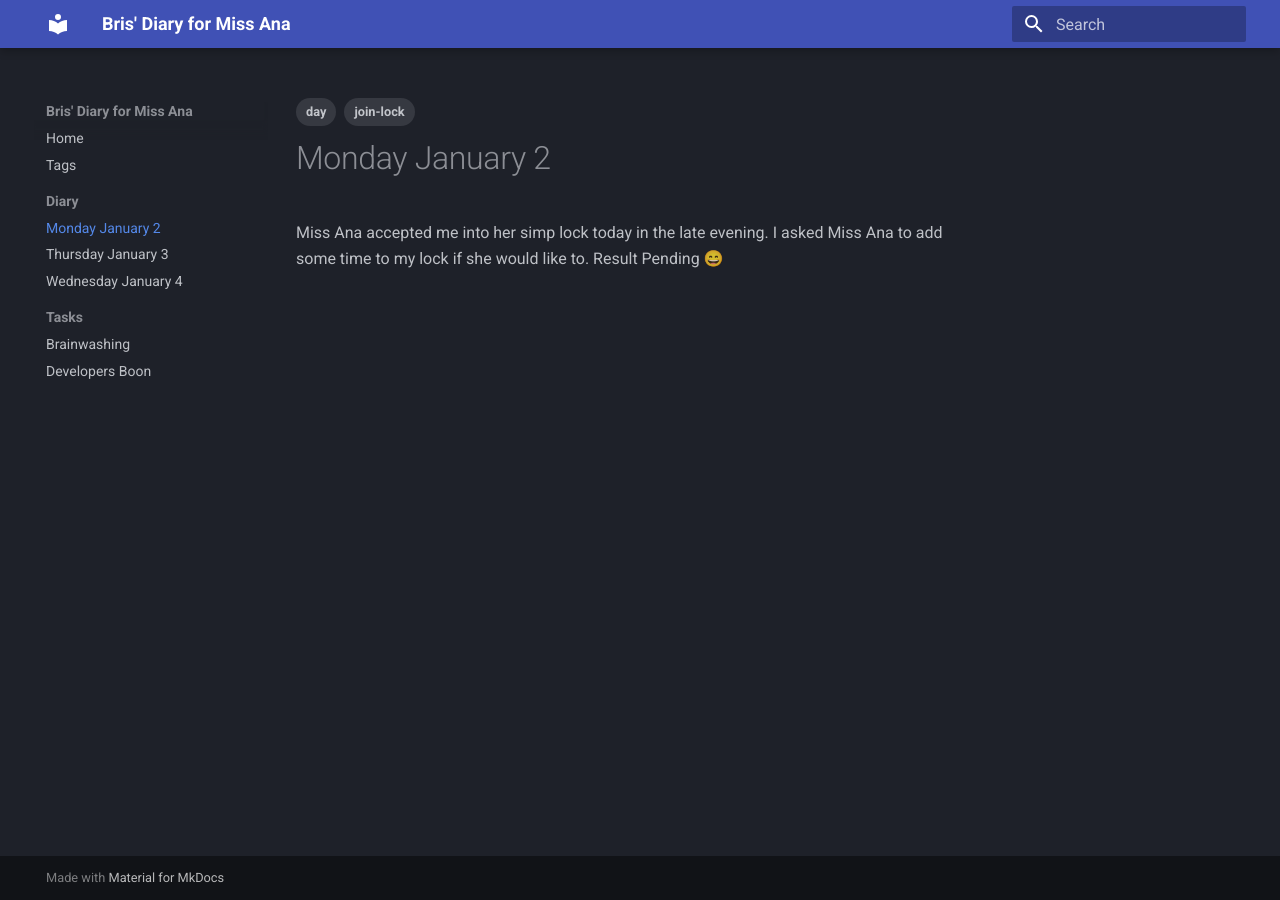
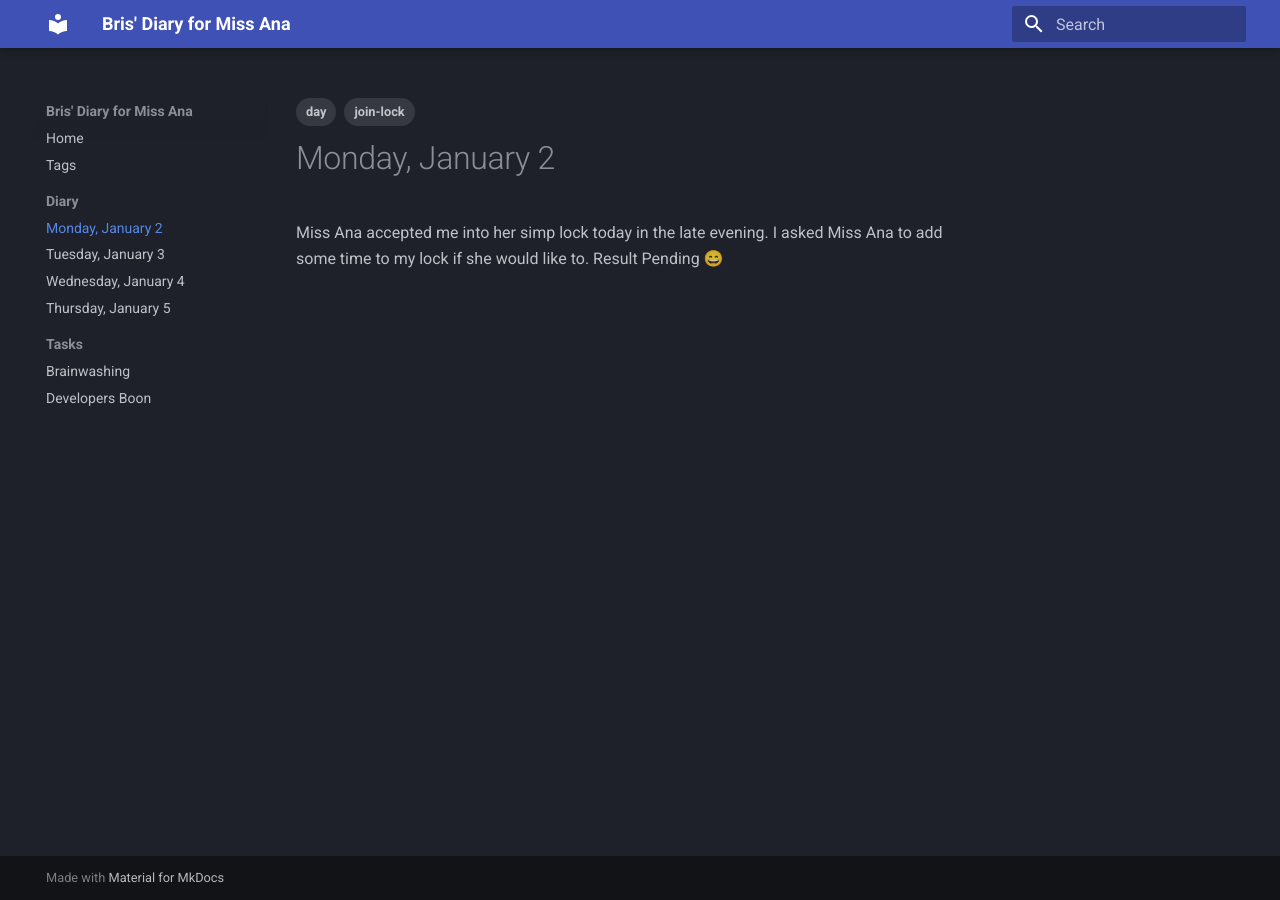
Before and after one commit to bris00/DFMA, an MkDocs documentation site: the page built from diary/Diary/2023-01-02.md, in a window 1280 px wide. Built offline with MkDocs 1.6.1 and Material for MkDocs 9.7.7, drawn with Linux system fonts in a browser that asks for light colours.

Commit message:
vault backup: 2023-01-05 21:57:46
Affected files:
diary/.obsidian/daily-notes.json
diary/.obsidian/workspace.json
diary/Diary/2023-01-02.md
diary/Diary/2023-01-03.md
diary/Diary/2023-01-04.md
diary/Diary/2023-01-05.md

```diff
--- a/diary/Diary/2023-01-02.md
+++ b/diary/Diary/2023-01-02.md
@@ -4,6 +4,6 @@ tags:
   - join-lock
 ---
 
-# Monday January 2
+# Monday, January 2
 
 Miss Ana accepted me into her simp lock today in the late evening. I asked Miss Ana to add some time to my lock if she would like to. Result Pending 😄
--- a/diary/Diary/2023-01-03.md
+++ b/diary/Diary/2023-01-03.md
@@ -5,7 +5,7 @@ tags:
   - hygiene-unlock
 ---
 
-# Thursday January 3
+# Tuesday, January 3
 
 I managed to somewhat break my cage, Miss Ana was very kind and let me use a hygiene unlock a few hours early so that I would not have to suffer the uncomfortable cage any longer than I already had. No damage done to me :)
 
```
Also changed, not shown: diary/Diary/2023-01-04.md (+1 -1 lines), diary/Diary/2023-01-05.md (added, +18 -0 lines), 2 other files.
